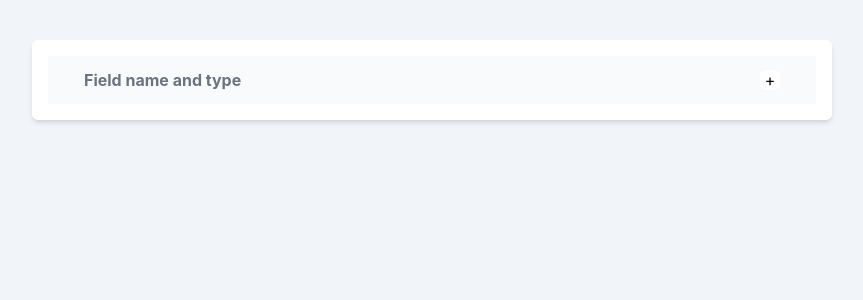
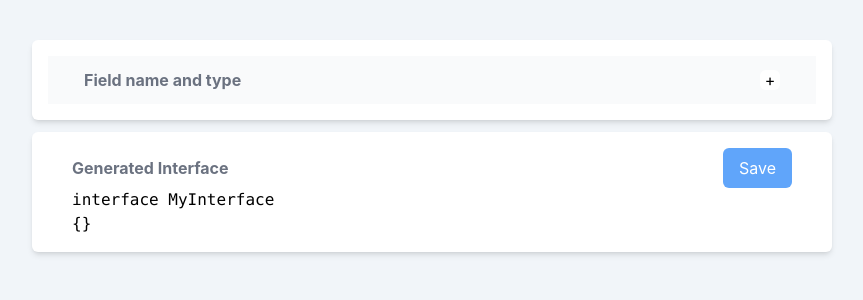
Before and after one commit to mananjain31/cosmocloud-frontend-task-1, a React (Create React App) app: page / in a window 1280 px wide. Shown: the top 300 px of the page, without its empty margins (208-1071 px from the left). Built offline with nearby package versions, Linux system fonts and the light colour scheme.

Commit message:
:sparkles: Automatically generate interface text on updates

```diff
--- a/src/components/Buttons.tsx
+++ b/src/components/Buttons.tsx
@@ -8,11 +8,20 @@ interface IconButtonProps extends HTMLAttributes<HTMLButtonElement> {
 const IconButton: FC<IconButtonProps> = ({ icon, transparent, ...props }) => (
   <button
     style={transparent ? { background: "transparent" } : {}}
-    className="w-5 h-5 rounded-md bg-white flex justify-center items-center"
+    className="w-5 h-5 rounded-md  bg-white hover:shadow-lg active:bg-gray-200 flex justify-center items-center"
     {...props}
   >
     {icon}
   </button>
 );
 
-export { IconButton };
+const Button = ({ children, ...props }: HTMLAttributes<HTMLButtonElement>) => (
+  <button
+    className="bg-blue-400 hover:bg-blue-500 hover:shadow-lg active:bg-blue-300 text-white px-4 py-2 rounded-md"
+    {...props}
+  >
+    {children}
+  </button>
+);
+
+export { IconButton, Button };
--- a/src/components/InterfaceCreator.tsx
+++ b/src/components/InterfaceCreator.tsx
@@ -1,10 +1,12 @@
-import { FC, useContext, useState } from "react";
+import { FC, useContext, useMemo, useState } from "react";
 import Paper from "./Paper";
-import { IconButton } from "./Buttons";
+import { Button, IconButton } from "./Buttons";
 import { ObjectProperty, Property } from "./PropertyInput";
 import { PROPERTY_TYPES } from "../constants/enums";
 import { IDContext } from "../contexts/IdContext";
 import InterfaceObject from "./InterfaceObject";
+import { HasErrorContextProvider } from "../contexts/HasErrorContext";
+import generateInterfaceFromPropertyState from "../utils/generateInterfaceFromPropertyState";
 
 interface InterfaceCreatorProps {
   fullWidth?: boolean;
@@ -14,10 +16,13 @@ const InterfaceCreator: FC<InterfaceCreatorProps> = ({ fullWidth }) => {
   const getId = useContext(IDContext);
   const [property, setProperty] = useState<ObjectProperty>({
     id: 0,
-    name: "name",
+    name: "root",
     type: PROPERTY_TYPES.OBJECT,
     properties: [],
   });
+  const generatedInterface = useMemo(() => {
+    return generateInterfaceFromPropertyState(property);
+  }, [property]);
 
   const setProperties = (properties: Property[]) => {
     setProperty({
@@ -35,17 +40,23 @@ const InterfaceCreator: FC<InterfaceCreatorProps> = ({ fullWidth }) => {
         id: nextId,
         name: uniqueName,
         type: PROPERTY_TYPES.STRING,
+        required: true,
         properties: [],
       },
     ]);
   };
 
-  console.log(property);
+  // uncomment this to see how i am using the state structure :
+  // console.log(property);
+
   return (
+    <div
+      className="flex items-center gap-3 flex-col px-2 md:text-base text-sm w-full"
+      style={fullWidth ? { width: "100%" } : {}}
+    >
       <Paper className="md:w-[800px] w-full">
         <form
           onSubmit={(e) => e.preventDefault()}
-        style={fullWidth ? { width: "100%" } : {}}
           className="w-full bg-gray-50 p-1"
         >
           <header className="flex justify-between items-center px-8 py-2">
@@ -64,7 +75,31 @@ const InterfaceCreator: FC<InterfaceCreatorProps> = ({ fullWidth }) => {
           </main>
         </form>
       </Paper>
+      <Paper className="md:w-[800px] w-full px-10">
+        <header className="flex items-center gap-2">
+          <label className="text-gray-500 font-bold py-2 mr-auto">
+            Generated Interface
+          </label>
+          <Button
+            onClick={() => {
+              console.log(generatedInterface);
+            }}
+          >
+            Save
+          </Button>
+        </header>
+        <div>
+          <pre>{generatedInterface}</pre>
+        </div>
+      </Paper>
+    </div>
   );
 };
 
-export default InterfaceCreator;
+export default function InterfaceCreatorProviderWrapped() {
+  return (
+    <HasErrorContextProvider>
+      <InterfaceCreator />
+    </HasErrorContextProvider>
+  );
+}
--- a/src/components/InterfaceObject.tsx
+++ b/src/components/InterfaceObject.tsx
@@ -43,6 +43,7 @@ const InterfaceObject: FC<InterfaceObjectProps> = ({
           id: nextId,
           name: uniiqueName,
           type: PROPERTY_TYPES.STRING,
+          required: true,
           properties: [],
         },
       ],
@@ -53,7 +54,7 @@ const InterfaceObject: FC<InterfaceObjectProps> = ({
   return (
     <>
       {properties.map((property, index) => (
-        <span className="flex">
+        <span className="flex" key={index}>
           {rootObject && (
             <span className="w-6 h-10 flex items-center justify-center text-gray-400">
               {index + 1}.
--- a/src/components/PropertyInput.tsx
+++ b/src/components/PropertyInput.tsx
@@ -1,10 +1,10 @@
-import React, { FC, useEffect, useRef, useState } from "react";
+import React, { FC, useContext, useEffect, useRef, useState } from "react";
 import { PROPERTY_TYPES, PROPERTY_TYPES_VALUES } from "../constants/enums";
 import useToggle from "../hooks/useToggle";
 import Toggle from "./Toggle";
 import { IconButton } from "./Buttons";
 import TrashIcon from "../assets/trashicon.svg";
-
+import { hasErrorContext } from "../contexts/HasErrorContext";
 export interface Property {
   id: number;
   name: string;
@@ -34,6 +34,7 @@ const PropertyInput: FC<PropertyInputProps> = ({
   const [editing, toggleEditing] = useToggle(false);
   const [error, setError] = useState(false);
   const inputRef = useRef<HTMLInputElement | null>(null);
+  const { setHasError } = useContext(hasErrorContext);
 
   const updatePropertyName = (e: React.ChangeEvent<HTMLInputElement>) => {
     const newName = e.target.value;
@@ -85,7 +86,9 @@ const PropertyInput: FC<PropertyInputProps> = ({
     }
   }, [editing]);
 
-  console.log(error);
+  useEffect(() => {
+    setHasError(error);
+  }, [error]);
 
   return (
     <div className="group flex-1 px-2 py-2 border-b flex items-center gap-4 hover:bg-gray-200 rounded-sm">
@@ -109,7 +112,9 @@ const PropertyInput: FC<PropertyInputProps> = ({
         onChange={typeChanged}
       >
         {PROPERTY_TYPES_VALUES.map((type) => (
-          <option value={type}>{type}</option>
+          <option key={type} value={type}>
+            {type}
+          </option>
         ))}
       </select>
       {/* actions */}
--- a/src/constants/enums.tsx
+++ b/src/constants/enums.ts
@@ -1,15 +1,15 @@
 export const PROPERTY_TYPES_VALUES = [
   "STRING",
-  "INTEGER",
+  "NUMBER",
   "BOOLEAN",
   "OBJECT",
-  "ARRAY",
+  // "ARRAY",
 ] as const;
 
 export enum PROPERTY_TYPES {
   STRING = "STRING",
-  INTEGER = "INTEGER",
+  NUMBER = "NUMBER",
   BOOLEAN = "BOOLEAN",
   OBJECT = "OBJECT",
-  ARRAY = "ARRAY",
+  // ARRAY = "ARRAY",
 }
--- /dev/null
+++ b/src/contexts/HasErrorContext.tsx
@@ -0,0 +1,22 @@
+import { ReactNode, createContext, useState } from "react";
+
+export interface HasErrorContextProps {
+  hasError: boolean;
+  setHasError: (hasError: boolean) => void;
+}
+
+const hasErrorContext = createContext<HasErrorContextProps>({
+  hasError: false,
+  setHasError: () => {},
+});
+
+const HasErrorContextProvider = ({ children }: { children: ReactNode }) => {
+  const [hasError, setHasError] = useState(false);
+  return (
+    <hasErrorContext.Provider value={{ hasError, setHasError }}>
+      {children}
+    </hasErrorContext.Provider>
+  );
+};
+
+export { hasErrorContext, HasErrorContextProvider };
--- /dev/null
+++ b/src/utils/generateInterfaceFromPropertyState.ts
@@ -0,0 +1,36 @@
+import { Property } from "../components/PropertyInput";
+import { PROPERTY_TYPES_VALUES } from "../constants/enums";
+
+export default function generateInterfaceFromPropertyState(
+  propertyState: Property
+): string {
+  function recur(properties: Property[]) {
+    const json: Record<string, any> = {};
+    for (const property of properties) {
+      const propertyName = `${property.name}${property.required ? "" : "?"}`;
+      if (property.type === "OBJECT") {
+        json[propertyName] = recur(property.properties);
+      } else {
+        json[propertyName] = property.type.toLocaleLowerCase();
+      }
+    }
+    return json;
+  }
+
+  function removeQuotesFromTypes(text: string) {
+    const propertyTypesValuesLowerCase = PROPERTY_TYPES_VALUES.map((value) =>
+      value.toLowerCase()
+    );
+    let res = text;
+
+    for (const propertyTypeValue of propertyTypesValuesLowerCase) {
+      res = res.replaceAll(`"${propertyTypeValue}"`, propertyTypeValue);
+    }
+    return res;
+  }
+
+  const text = "interface MyInterface\n";
+  const result = recur(propertyState.properties);
+
+  return text + removeQuotesFromTypes(JSON.stringify(result, null, 2));
+}
```
Also changed, not shown: src/hooks/useIncrementedId.ts (renamed from src/hooks/useIncrementedId.tsx), src/hooks/useToggle.ts (renamed from src/hooks/useToggle.tsx). Lines whose indentation alone changed are shown as unchanged.
